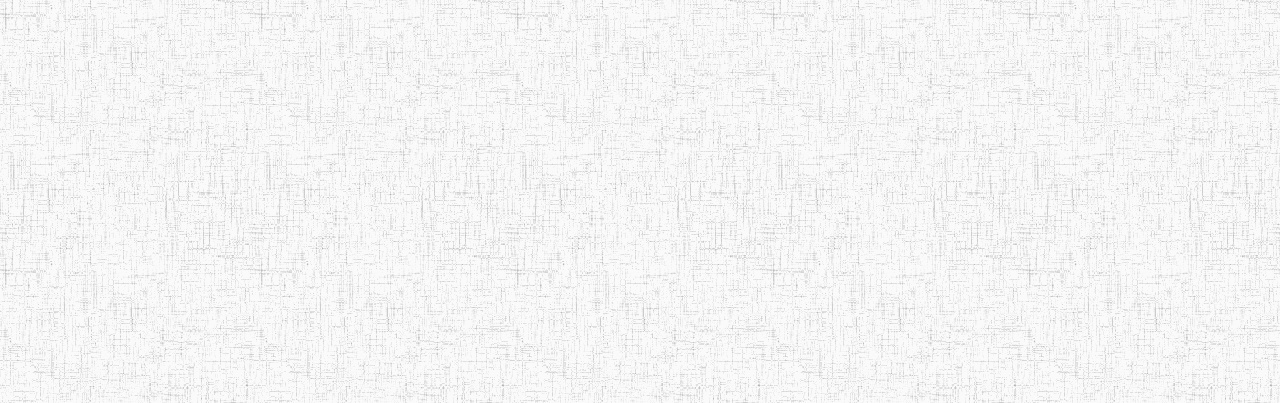
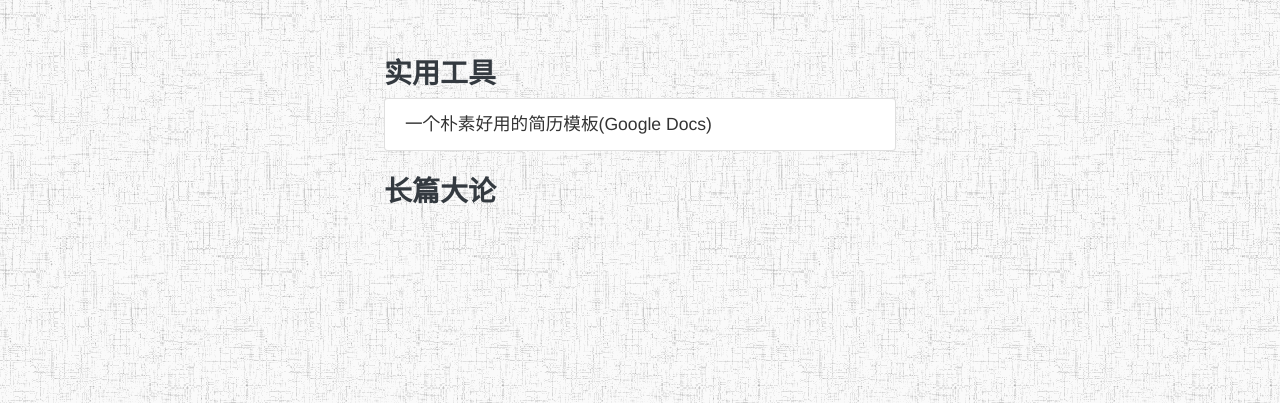
Before and after one commit to gaogaotiantian/eecsresume, a Flask app: page /article in a window 1280 px wide. Shown: the part 54-457 px from the top of the page. Run offline with Flask 2, Linux system fonts and the light colour scheme; data that the repository does not hold is empty; some libraries are stand-ins or nearby versions.

Commit message:
Add template for articles

```diff
--- a/templates/article.html
+++ b/templates/article.html
@@ -5,11 +5,20 @@
     {% include 'navbar.html' %}
     <div class="d-flex justify-content-center mb-auto" style="min-height:85vh">
       <main role="main" class="inner mt-4">
-        <ul class="list-group">
-          {% for article in articles %}
-          <li class="list-article list-group-item"><a href="/article/{{ article.link }}">{{ article.title }}</a></li>
-          {% endfor %}
-        </ul>
+        <div class="mb-4">
+          <h3>实用工具</h3>
+          <ul class="list-group">
+            <li class="list-article list-group-item"><a href="https://docs.google.com/document/d/1LIA3dVtQstpSfyno8fIVb9caVUgklrrDCRx5f1lVjL8/edit?usp=sharing" target="_blank">一个朴素好用的简历模板(Google Docs)</a></li>
+          </ul>
+        </div>
+        <div>
+          <h3>长篇大论</h3>
+          <ul class="list-group">
+            {% for article in articles %}
+            <li class="list-article list-group-item"><a href="/article/{{ article.link }}">{{ article.title }}</a></li>
+            {% endfor %}
+          </ul>
+        </div>
       </main>
     </div>
   </div>
```
